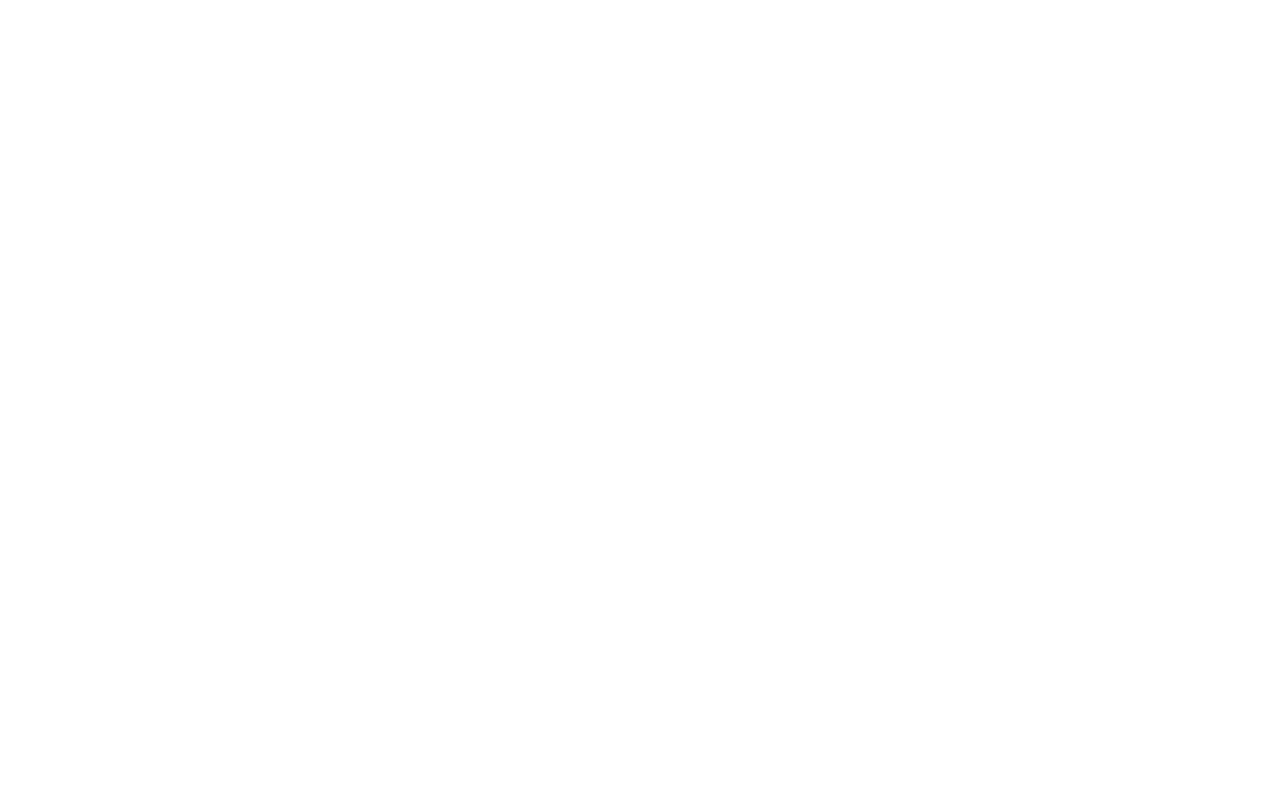
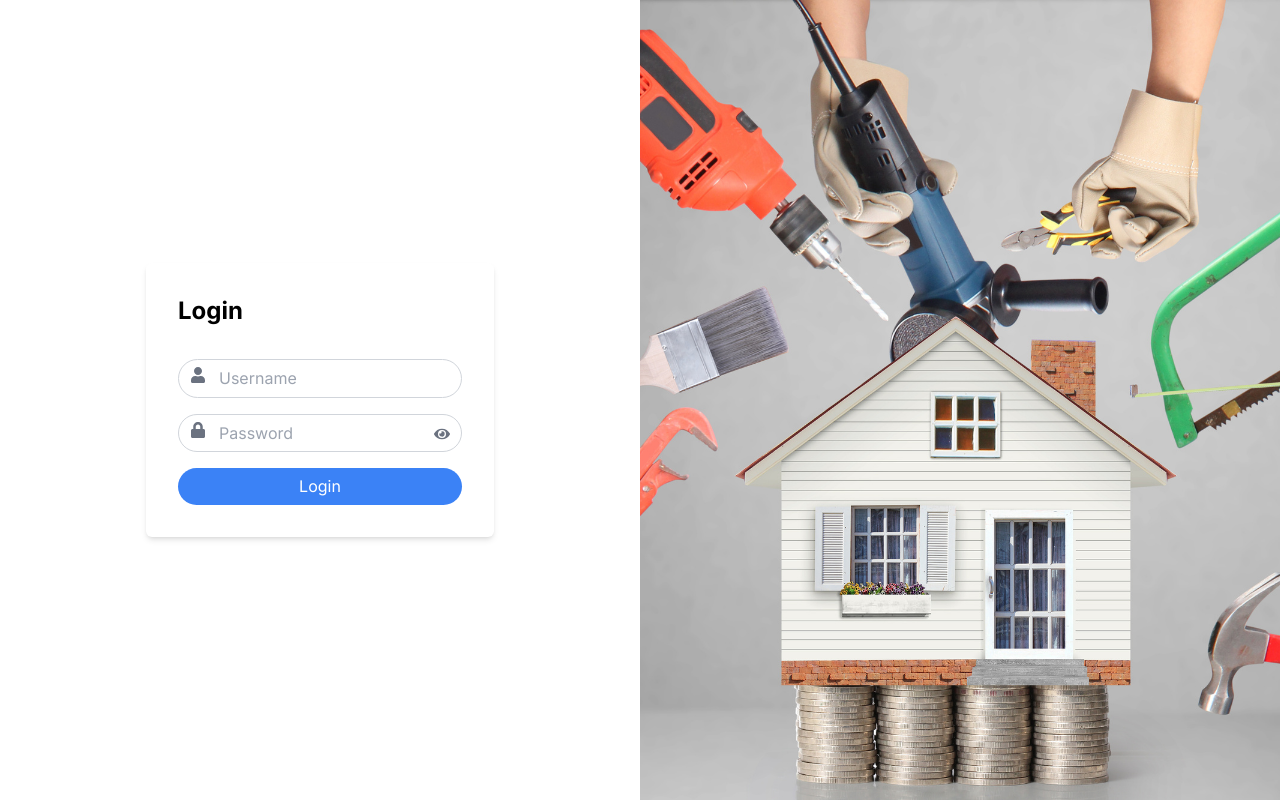
Before and after one commit to WaqasKhursheedAwan/admin-dashbard, a React (Create React App) app: page /login in a window 1280 px wide. Before the commit this address had no page. Built offline with nearby package versions, Linux system fonts and the light colour scheme.

Commit message:
login page done

```diff
--- a/src/App.jsx
+++ b/src/App.jsx
@@ -1,4 +1,10 @@
-import { BrowserRouter as Router, Routes, Route } from "react-router-dom";
+import React, { useState } from "react";
+import {
+  BrowserRouter as Router,
+  Routes,
+  Route,
+  Navigate,
+} from "react-router-dom";
 import Layout from "./components/shared/Layout";
 import Dashboard from "./pages/Dashboard";
 import Customers from "./pages/Customers";
@@ -7,21 +13,36 @@
 import Bookings from "./pages/Bookings";
 import CustomersSupport from "./pages/CustomersSupport";
 import Settings from "./pages/Settings";
+import Login from "./pages/Login";
 
 function App() {
+  const [isLoggedIn, setLoggedIn] = useState(false);
+
+  const handleLogin = () => {
+    setLoggedIn(true);
+  };
+
+  const handleLogout = () => {
+    setLoggedIn(false);
+  };
+
   return (
     <Router>
       <Routes>
-        <Route path="/" element={<Layout />}>
+        {isLoggedIn ? (
+          <Route path="/" element={<Layout onLogout={handleLogout} />}>
             <Route index element={<Dashboard />} />
             <Route path="customers" element={<Customers />} />
             <Route path="main-categories" element={<MainCategory />} />
-
             <Route path="sub-categories" element={<SubCategory />} />
             <Route path="bookings" element={<Bookings />} />
             <Route path="customer-support" element={<CustomersSupport />} />
             <Route path="settings" element={<Settings />} />
           </Route>
+        ) : (
+          <Route path="/" element={<Navigate to="/login" />} />
+        )}
+        <Route path="login" element={<Login onLogin={handleLogin} />} />
       </Routes>
     </Router>
   );
--- /dev/null
+++ b/src/pages/Login.jsx
@@ -0,0 +1,67 @@
+import React, { useState } from "react";
+import { FaUser, FaLock, FaEye, FaEyeSlash } from "react-icons/fa";
+import Admin from "../images/Admin.jpeg";
+
+const Login = () => {
+  const [showPassword, setShowPassword] = useState(false);
+
+  const handleTogglePassword = () => {
+    setShowPassword(!showPassword);
+  };
+
+  return (
+    <div className="flex h-screen">
+      <div className="flex flex-col justify-center items-center w-1/2 p-8">
+        <form className="bg-white rounded-md shadow-md p-8">
+          <h2 className="text-2xl font-bold mb-8">Login</h2>
+
+          <div className="mb-4 relative">
+            <input
+              type="text"
+              id="username"
+              name="username"
+              placeholder="Username"
+              className="w-full border border-gray-300 p-2 pl-10 rounded-full"
+            />
+            <FaUser className="absolute left-3 top-2 text-gray-500" />
+          </div>
+
+          <div className="mb-4 relative">
+            <FaLock className="absolute left-3 top-2 text-gray-500" />
+            <input
+              type={showPassword ? "text" : "password"}
+              id="password"
+              name="password"
+              placeholder="Password"
+              className="w-full border border-gray-300 p-2 pl-10 rounded-full"
+            />
+            {showPassword ? (
+              <FaEyeSlash
+                className="absolute right-3 top-3 cursor-pointer text-gray-500"
+                onClick={handleTogglePassword}
+              />
+            ) : (
+              <FaEye
+                className="absolute right-3 top-3 cursor-pointer text-gray-500"
+                onClick={handleTogglePassword}
+              />
+            )}
+          </div>
+
+          <button
+            type="submit"
+            className="bg-blue-500 text-white px-4 py-2 rounded-full hover:bg-blue-600 focus:outline-none focus:shadow-outline-blue active:bg-blue-800 w-full"
+          >
+            Login
+          </button>
+        </form>
+      </div>
+
+      <div className="flex w-1/2">
+        <img src={Admin} alt="Login" className="w-full h-auto object-cover" />
+      </div>
+    </div>
+  );
+};
+
+export default Login;
```
Also changed, not shown: src/images/Admin.jpeg (added), 1 other file (tests, documents, lock files or other folders). Lines whose indentation alone changed are shown as unchanged.
